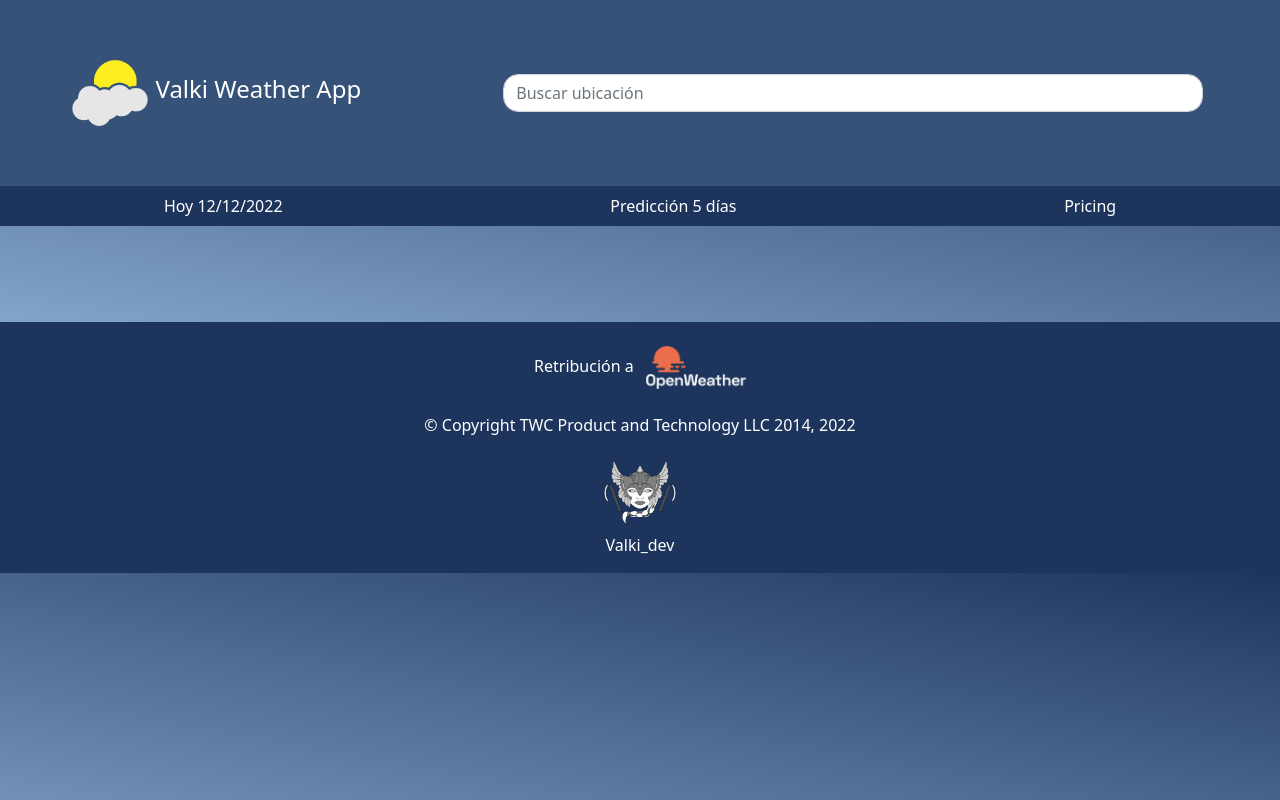
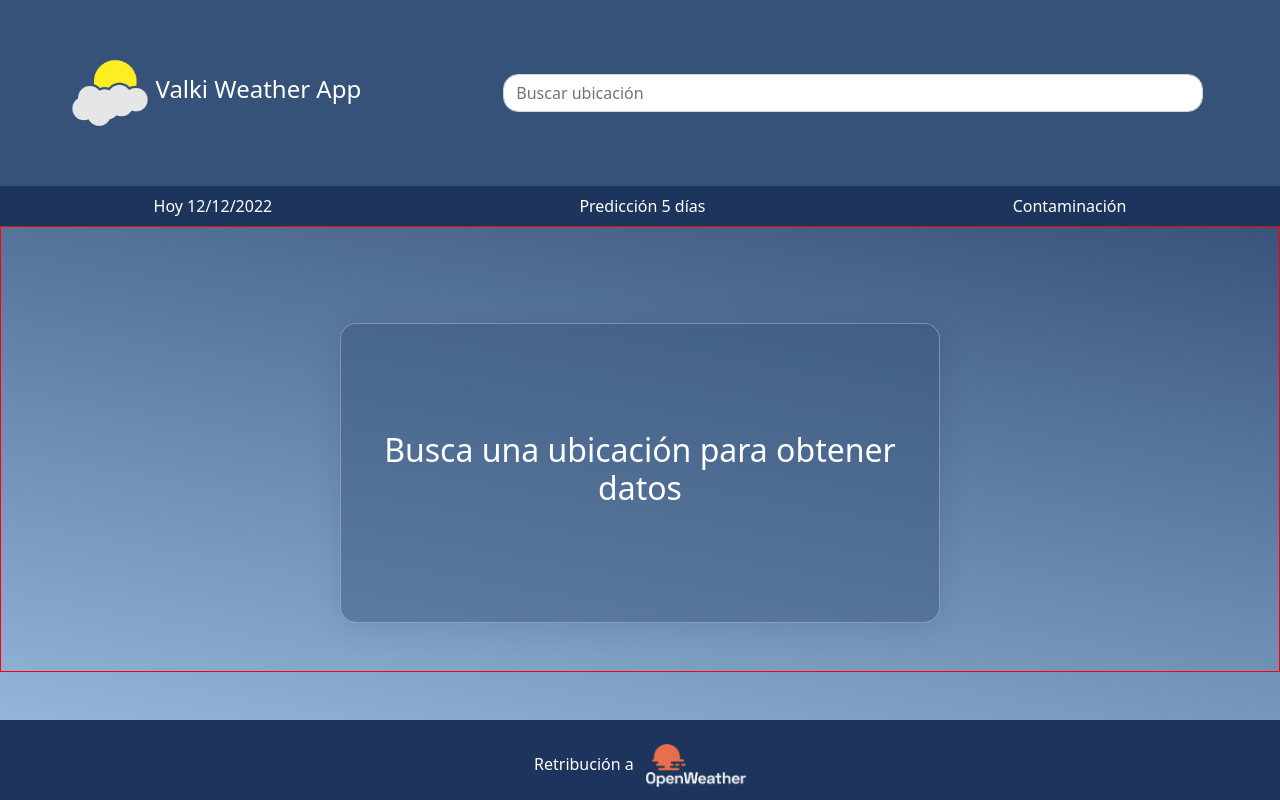
Before and after one commit to Valki-dev/Weather_App, an Angular app: page /pronostico-semanal in a window 1280 px wide. Shown: the top 800 px of the page. Built offline with nearby package versions, Linux system fonts and the light colour scheme.

Commit message:
Arreglo página predicción 5 días

```diff
--- a/src/app/app-routing.module.ts
+++ b/src/app/app-routing.module.ts
@@ -2,10 +2,12 @@ import { NgModule } from '@angular/core';
 import { RouterModule, Routes } from '@angular/router';
 import { MainPageComponent } from './weather/main-page/main-page.component';
 import { PronosticoSemanalComponent } from './weather/pronostico-semanal/pronostico-semanal.component';
+import { ContaminacionComponent } from './weather/contaminacion/contaminacion.component';
 
 const routes: Routes = [
   {path: '', component: MainPageComponent},
   {path: 'pronostico-semanal', component: PronosticoSemanalComponent},
+  {path: 'contaminacion', component: ContaminacionComponent},
   {path: '**', redirectTo: ''}
 ];
 
--- a/src/app/shared/navbar/navbar.component.html
+++ b/src/app/shared/navbar/navbar.component.html
@@ -3,7 +3,7 @@
         <div class="collapse navbar-collapse d-flex justify-content-around" id="navbarNav">
             <a class="nav-link" routerLink="">Hoy {{currentDay}}</a>
             <a class="nav-link" routerLink="/pronostico-semanal">Predicción 5 días</a>
-            <a class="nav-link" href="#">Pricing</a>
+            <a class="nav-link" routerLink="/contaminacion">Contaminación</a>
         </div>
     </nav>
 </div>
--- /dev/null
+++ b/src/app/weather/contaminacion/contaminacion.component.html
@@ -0,0 +1,5 @@
+<div class="row">
+    <div class="col-12 col-lg-12">
+
+    </div>
+</div>
--- /dev/null
+++ b/src/app/weather/contaminacion/contaminacion.component.ts
@@ -0,0 +1,15 @@
+import { Component, OnInit } from '@angular/core';
+
+@Component({
+  selector: 'app-contaminacion',
+  templateUrl: './contaminacion.component.html',
+  styleUrls: ['./contaminacion.component.css']
+})
+export class ContaminacionComponent implements OnInit {
+
+  constructor() { }
+
+  ngOnInit(): void {
+  }
+
+}
--- a/src/app/weather/main-page/main-page.component.css
+++ b/src/app/weather/main-page/main-page.component.css
@@ -7,7 +7,6 @@
     color: white;
     min-height: 300px;
     width: 600px;
-
 }
 
 h1 {
--- a/src/app/weather/main-page/main-page.component.html
+++ b/src/app/weather/main-page/main-page.component.html
@@ -79,8 +79,8 @@
             </div>
         </div>
         <ng-template #cardWithoutData>
-            <div class="col-12 col-lg-8 d-flex justify-content-center">
-                <div class="card mt-4">
+            <div class="col-12 col-lg-8 mt-5 d-flex justify-content-center">
+                <div class="card mt-5 mb-5">
                     <div class="card-body d-flex align-items-center">
                         <h2 class="text-center">Busca una ubicación para obtener datos</h2>
                     </div>
@@ -88,6 +88,5 @@
             </div>
         </ng-template>
 
-
     </div>
 </div>
--- a/src/app/weather/pronostico-semanal/pronostico-semanal.component.css
+++ b/src/app/weather/pronostico-semanal/pronostico-semanal.component.css
@@ -1,5 +1,6 @@
 .rojo {
     border: 1px solid red;
+    margin: 0%;
 }
 
 .card {
@@ -10,8 +11,6 @@
     border: 1px solid rgba(255, 255, 255, 0.3);
     color: white;
 }
-
-
 
 .accordion-item {
     background: rgba(54, 82, 121, 0.467) !important;
@@ -26,6 +25,17 @@
     width: 50px !important;
 }
 
+.nonData {
+    background: rgba(54, 82, 121, 0.467);
+    border-radius: 16px;
+    box-shadow: 0 4px 30px rgba(0, 0, 0, 0.1);
+    backdrop-filter: blur(5px);
+    border: 1px solid rgba(255, 255, 255, 0.3);
+    color: white;
+    min-height: 300px;
+    width: 600px;
+}
+
 .temperatura {
     font-size: x-large;
 }
--- a/src/app/weather/pronostico-semanal/pronostico-semanal.component.html
+++ b/src/app/weather/pronostico-semanal/pronostico-semanal.component.html
@@ -1,9 +1,9 @@
-<div class="row">
+<div class="row rojo">
     <div class="col-12 col-lg-12 mt-5">
-        <div *ngIf="allDaysForecast.length > 0">
+        <div *ngIf="allDaysForecast.length > 0; else cardWithoutData">
             <div class="row d-flex justify-content-around">
-                <div class="col-12 col-lg-2">
-                    <div class="card">
+                <div class="col-12 col-lg-2 mt-5 mb-5">
+                    <div class="card mb-5">
                         <div class="card-body">
                             <div class="row">
                                 <div class="col-12 col-lg-12">
@@ -43,8 +43,8 @@
                         </div>
                     </div>
                 </div>
-                <div class="col-12 col-lg-2">
-                    <div class="card">
+                <div class="col-12 col-lg-2 mt-5 mb-5">
+                    <div class="card mb-5">
                         <div class="card-body">
                             <div class="row">
                                 <div class="col-12 col-lg-12">
@@ -84,8 +84,8 @@
                         </div>
                     </div>
                 </div>
-                <div class="col-12 col-lg-2">
-                    <div class="card">
+                <div class="col-12 col-lg-2 mt-5 mb-5">
+                    <div class="card mb-5">
                         <div class="card-body">
                             <div class="row">
                                 <div class="col-12 col-lg-12">
@@ -125,8 +125,8 @@
                         </div>
                     </div>
                 </div>
-                <div class="col-12 col-lg-2">
-                    <div class="card">
+                <div class="col-12 col-lg-2 mt-5 mb-5">
+                    <div class="card mb-5">
                         <div class="card-body">
                             <div class="row">
                                 <div class="col-12 col-lg-12">
@@ -166,8 +166,8 @@
                         </div>
                     </div>
                 </div>
-                <div class="col-12 col-lg-2">
-                    <div class="card">
+                <div class="col-12 col-lg-2 mt-5 mb-5">
+                    <div class="card mb-5">
                         <div class="card-body">
                             <div class="row">
                                 <div class="col-12 col-lg-12">
@@ -209,5 +209,14 @@
                 </div>
             </div>
         </div>
+        <ng-template #cardWithoutData>
+            <div class="col-12 col-lg-12 d-flex justify-content-center">
+                <div class="card mt-5 mb-5 nonData">
+                    <div class="card-body d-flex align-items-center">
+                        <h2 class="text-center">Busca una ubicación para obtener datos</h2>
+                    </div>
+                </div>
+            </div>
+        </ng-template>
     </div>
 </div>
--- a/src/app/weather/pronostico-semanal/pronostico-semanal.component.ts
+++ b/src/app/weather/pronostico-semanal/pronostico-semanal.component.ts
@@ -94,7 +94,7 @@ export class PronosticoSemanalComponent implements OnInit {
         this.maxFifthTemp = Math.max(...fifthTemps);
         this.minFifthTemp = Math.min(...fifthTemps);
 
-        console.log(this.firstDayForecast);
+        console.log(this.fifthDayForecast);
 
       });
     }
--- a/src/app/weather/weather.module.ts
+++ b/src/app/weather/weather.module.ts
@@ -5,6 +5,7 @@ import { MainPageComponent } from './main-page/main-page.component';
 import { HttpClientModule } from '@angular/common/http';
 import { FormsModule } from '@angular/forms';
 import { PronosticoSemanalComponent } from './pronostico-semanal/pronostico-semanal.component';
+import { ContaminacionComponent } from './contaminacion/contaminacion.component';
 
 
 
@@ -12,7 +13,8 @@ import { PronosticoSemanalComponent } from './pronostico-semanal/pronostico-sema
   declarations: [
     SearchComponent,
     MainPageComponent,
-    PronosticoSemanalComponent
+    PronosticoSemanalComponent,
+    ContaminacionComponent
   ],
   imports: [
     CommonModule,
```
Also changed, not shown: src/app/weather/contaminacion/contaminacion.component.css (added), 1 other file (tests, documents, lock files or other folders).
